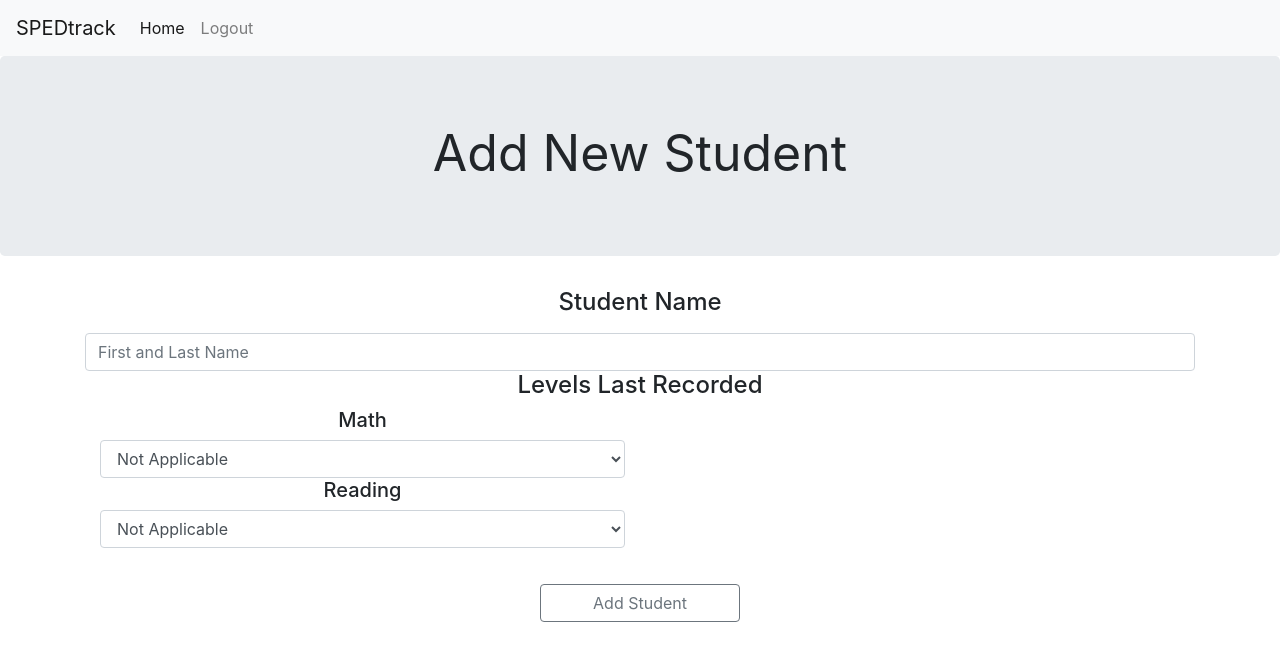
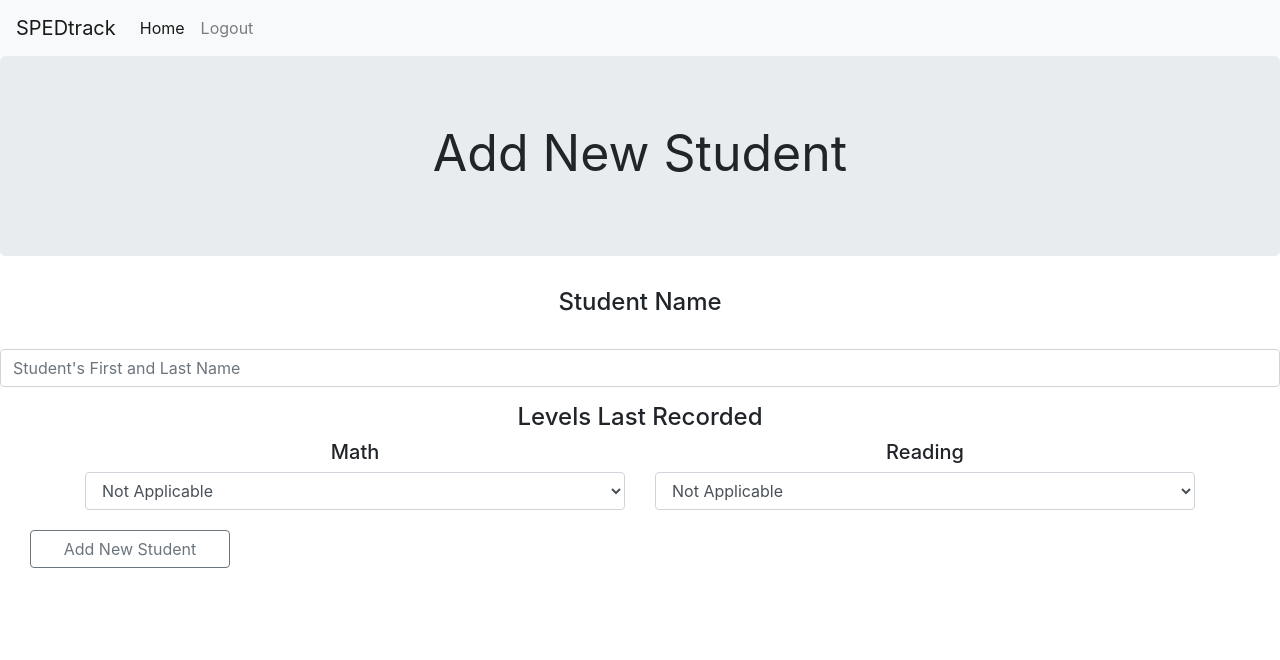
Before and after one commit to rcliffd/spedtrack, a React (Create React App) app: page /NewStudent in a window 1280 px wide. Shown: the top 660 px of the page. Built offline with nearby package versions, Linux system fonts and the light colour scheme.

Commit message:
set up create student

```diff
--- a/package.json
+++ b/package.json
@@ -3,6 +3,7 @@
   "version": "0.1.0",
   "private": true,
   "dependencies": {
+    "axios": "^0.19.0",
     "express": "^4.17.1",
     "mongoose": "^5.7.0",
     "react": "^16.9.0",
--- /dev/null
+++ b/src/components/StudentInfo/FormBtn.js
@@ -0,0 +1,11 @@
+import React from "react";
+
+function FormBtn(props) {
+    return (
+        <button {...props} className="btn btn-outline-secondary">
+            {props.children}
+        </button>
+    );
+}
+
+export default FormBtn
--- /dev/null
+++ b/src/components/StudentInfo/FormOptions.js
@@ -0,0 +1,39 @@
+import React from "react";
+
+function FormOptions(props) {
+
+
+    return(
+                    <div className="levels-input container">
+                        <h4>Levels Last Recorded</h4>
+                        <div className="row">
+                            <div className="col-md-6">
+                                <h5>Math</h5>
+                                <select className="form-control" name="mathLevel" onChange={props.handleInputChange}>Levels Last Recorded
+                                {/**put onchagne here */}
+                                <option value="Not Applicable">Not Applicable</option>
+                                <option value="Well Below">Well Below</option>
+                                <option value="Below">Below</option>
+                                <option value="On Target">On Target</option>
+                                <option value="Above Target">Above Target</option>
+                                <option value="Well Above">Well Above</option>
+                                </select>
+                            </div>
+                            <div className="col-md-6">
+                                <h5>Reading</h5>
+                                <select className="form-control" name="readingLevel" onChange={props.handleInputChange}>Levels Last Recorded
+                                <option value="Not Appliable">Not Applicable</option>
+                                <option value="Well Below">Well Below</option>
+                                <option value="Below">Below</option>
+                                <option value= "On Target">On Target</option>
+                                <option value="Above Target">Above Target</option>
+                                <option value="Well Above">Well Above</option>
+                                </select>
+                            </div>
+                        </div>
+                    </div>
+
+    )
+}
+
+export default FormOptions
--- /dev/null
+++ b/src/components/StudentInfo/Input.js
@@ -0,0 +1,14 @@
+import React from "react";
+
+ function Input (props) {
+    const {handleInputChange, ...restofprops}=props
+    return (
+        <div className="form-group">
+            <input className="form-control"
+                type="text"{...restofprops} onChange={handleInputChange} />
+        </div>
+    );
+}
+
+
+export default Input
--- a/src/components/StudentInfo/StudentInfo.js
+++ b/src/components/StudentInfo/StudentInfo.js
@@ -1,43 +1,15 @@
 import React from "react";
 
-function StudentInfo() {
+function StudentInfo(props) {
     return (
         <div className="container student-info">
             <form>
                 <div className="form-group">
-                    <label for="studentName"><h4>Student Name</h4></label>
-                    <input type="text" className="form-control" id="inputName" placeholder="First and Last Name"></input>
+                    <label htmlFor="studentName"><h4>Student Name</h4></label>
 
-                    <div classname="levels-input container">
-                        <h4>Levels Last Recorded</h4>
-                        <div classname="row">
-                            <div className="col-md-6">
-                                <h5>Math</h5>
-                                <select class="form-control">Levels Last Recorded
-                                <option>Not Applicable</option>
-                                <option>Well Below</option>
-                                <option>Below</option>
-                                <option>On Target</option>
-                                <option>Above Target</option>
-                                <option>Well Above</option>
-                                </select>
-                            </div>
-                            <div className="col-md-6">
-                                <h5>Reading</h5>
-                                <select class="form-control">Levels Last Recorded
-                                <option>Not Applicable</option>
-                                <option>Well Below</option>
-                                <option>Below</option>
-                                <option>On Target</option>
-                                <option>Above Target</option>
-                                <option>Well Above</option>
-                                </select>
-                            </div>
-                        </div>
-                    </div>
 
+                {/* <button type="submit" className="btn btn-outline-secondary">Add Student</button> */}
                 </div>
-                <button type="submit" className="btn btn-outline-secondary">Add Student</button>
             </form>
         </div>
     )
--- a/src/pages/NewStudent.js
+++ b/src/pages/NewStudent.js
@@ -1,10 +1,48 @@
 import React from "react";
 import Jumbotron from "../components/Jumbotron/Jumbotron";
-import StudentInfo from "../components/StudentInfo/StudentInfo";
+import StudentInfo from "../components/StudentInfo/StudentInfo"
+import FormOptions from "../components/StudentInfo/FormOptions"
+import Input from "../components/StudentInfo/Input"
+import FormBtn from "../components/StudentInfo/FormBtn"
+import API from "../utils/API";
+
 
 
 
 class NewStudent extends React.Component {
+
+    state={
+        students: [],
+        studentName: "",
+    }
+
+    handleInputChange=event=> {
+        const {name, value} = event.target;
+        console.log(name, value)
+        this.setState({
+            [name] : value
+        })
+    }
+
+
+    handleFormSubmit=event=> {
+        // event.prevent.Default();
+        if(this.state.studentName) {
+            alert("New Student added:" + this.state.studentName)
+            API.createStudent({
+                studentName: this.state.studentName,
+                mathLevel: this.state.value,
+                readingLevel: this.state.value,
+
+            })
+            .then(res =>
+                this.setState({ students: res.data})
+              )
+            .catch(err=> console.log(err));
+
+        }
+
+    };
 
 
 
@@ -14,7 +52,25 @@ class NewStudent extends React.Component {
                <Jumbotron
                 heading="Add New Student"
                 />
-                <StudentInfo />
+                <StudentInfo/>
+                <form>
+                <Input
+                value={this.state.studentName}
+                handleInputChange={this.handleInputChange}
+                name="studentName"
+                type="text"
+                placeholder="Student's First and Last Name"
+                />
+                </form>
+                <FormOptions
+                value={this.state.value}
+                handleInputChange={this.handleInputChange}
+                />
+                <FormBtn
+                onClick={this.handleFormSubmit}
+                >
+                    Add New Student
+                </FormBtn>
            </div>
        )
    }
```
Also changed, not shown: 1 other file (tests, documents, lock files or other folders).
